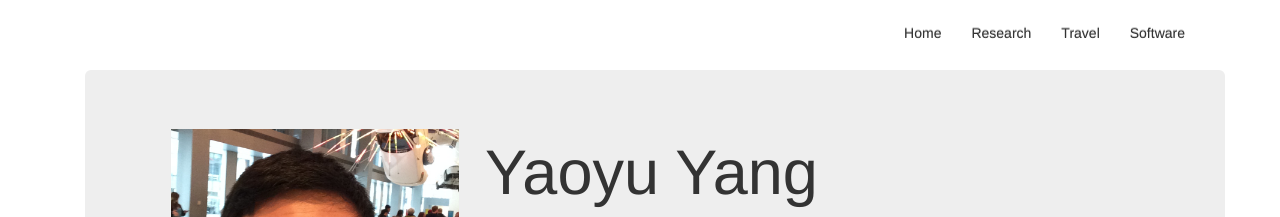
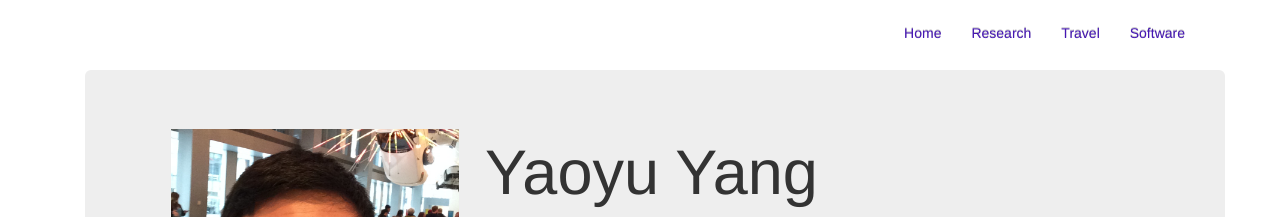
Before and after one commit to yaoyuyang/yaoyuyang.github.io, a Jekyll site: the page built from index.html, in a window 1280 px wide. Shown: the top 217 px of the page. Built offline with Jekyll 4.4.1, drawn with Linux system fonts in a browser that asks for light colours.

Commit message:
Update theme.css

```diff
--- a/css/theme.css
+++ b/css/theme.css
@@ -39,7 +39,7 @@ body {
 }
 
 .nav > li > a {
-  color: #333 !important;
+  color: #4617b4 !important;
   padding-top: 23px;
   height: 60px;
 /* font-family: "Lucida Sans Unicode", "Lucida Grande", sans-serif; */
```
